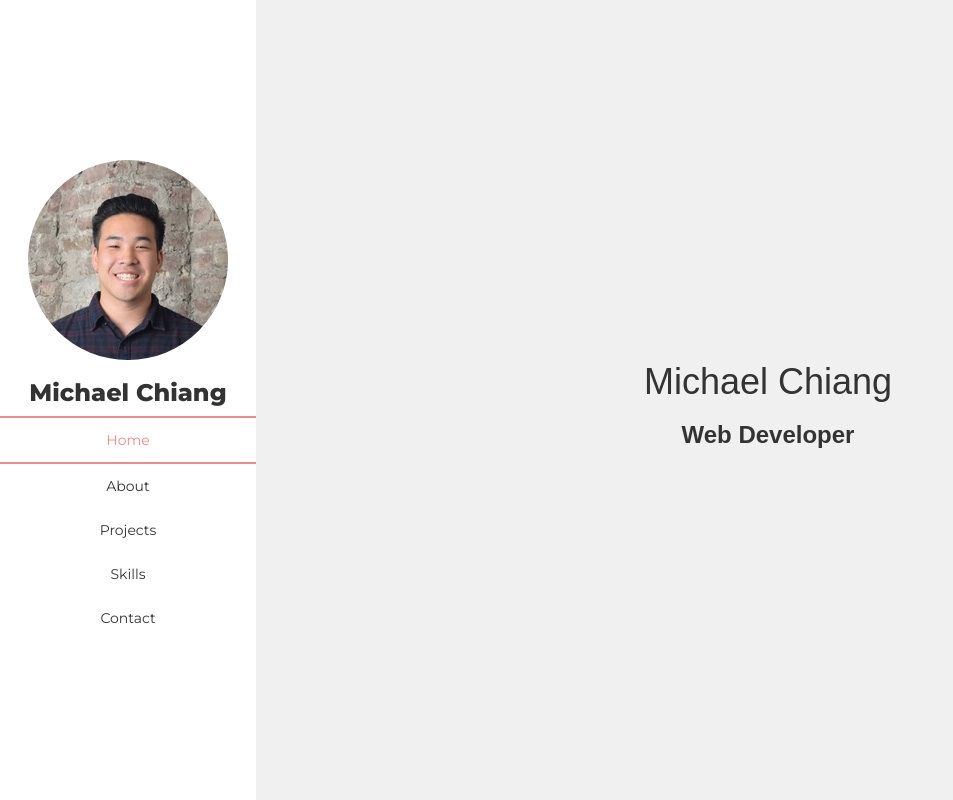
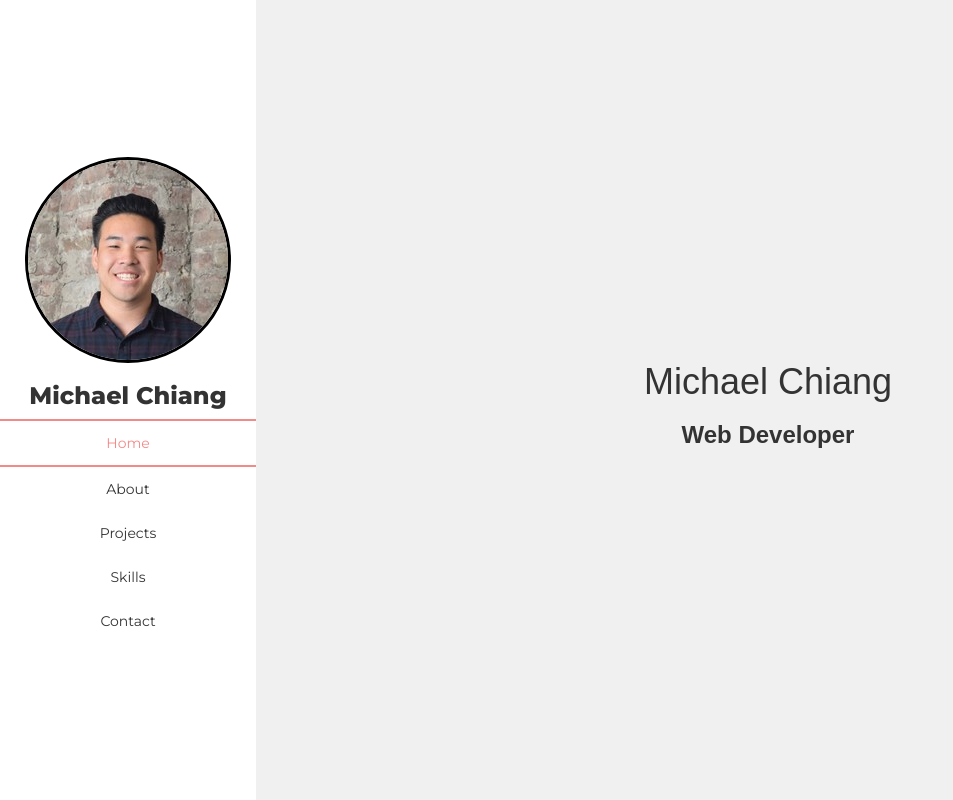
Before and after one commit to chiangshtaa/MichaelChiang, a React (Create React App) app: page / in a window 1280 px wide. Shown: the top 800 px of the page, without its empty margins (0-953 px from the left). Built offline with nearby package versions, Linux system fonts and the light colour scheme.

Commit message:
implement floating profile pic

```diff
--- a/src/components/css/NavBar.css
+++ b/src/components/css/NavBar.css
@@ -5,8 +5,25 @@
   font-size: 14px;
 }
 
+/*@keyframes float {
+  0% {
+    box-shadow: 0 5px 15px 0px rgba(0,0,0,0.6);
+    transform: translatey(0px);
+  }
+  50% {
+    box-shadow: 0 25px 15px 0px rgba(0,0,0,0.2);
+    transform: translatey(-20px);
+  }
+  100% {
+    box-shadow: 0 5px 15px 0px rgba(0,0,0,0.6);
+    transform: translatey(0px);
+  }
+}*/
+
 #profilePic {
+  border: 3px black solid;
   border-radius: 50%;
+  /*animation: float 5s ease-in-out infinite;*/
 }
 
 h3 {
```
